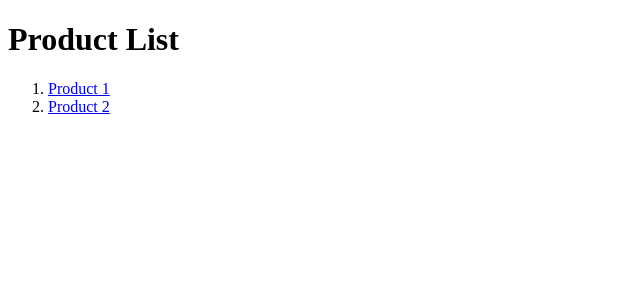
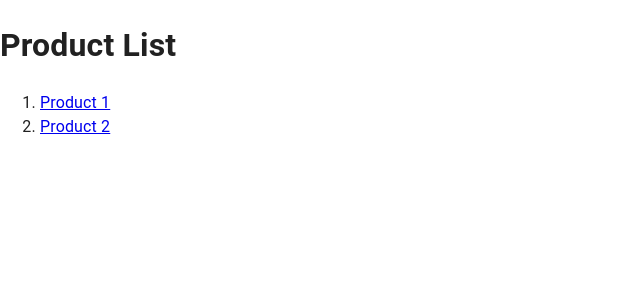
Before and after one commit to apenab/fake-store, a React (Create React App) app: page / in a window 1280 px wide. Shown: the top 300 px of the page, without its empty margins (0-640 px from the left). Built offline with nearby package versions, Linux system fonts and the light colour scheme.

Commit message:
feat: added theme configuration for MUI

```diff
--- a/src/index.js
+++ b/src/index.js
@@ -1,14 +1,21 @@
 import React from "react";
 import ReactDOM from "react-dom";
+import { BrowserRouter } from "react-router-dom";
+import CssBaseline from "@mui/material/CssBaseline";
+import { ThemeProvider } from "@mui/material/styles";
+
+import { theme } from "theme";
+import App from "./App";
 import reportWebVitals from "./reportWebVitals";
-import { BrowserRouter } from "react-router-dom";
-
-import App from "./App";
 
 ReactDOM.render(
   <React.StrictMode>
     <BrowserRouter>
-      <App />
+      <ThemeProvider theme={theme}>
+        {/* CssBaseline kickstart an elegant, consistent, and simple baseline to build upon. */}
+        <CssBaseline />
+        <App />
+      </ThemeProvider>
     </BrowserRouter>
   </React.StrictMode>,
   document.getElementById("root")
--- /dev/null
+++ b/src/theme/index.js
@@ -0,0 +1 @@
+export * from "./theme";
--- /dev/null
+++ b/src/theme/theme.js
@@ -0,0 +1,4 @@
+import { createTheme } from "@mui/material/styles";
+
+// A custom theme for this app
+export const theme = createTheme();
```
